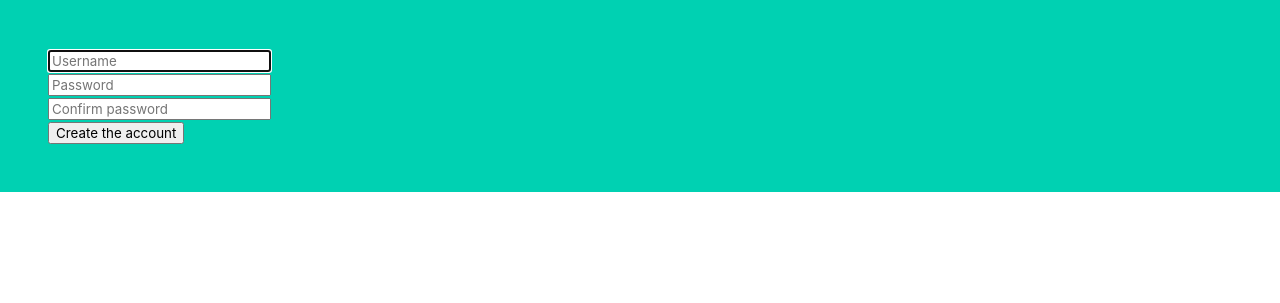
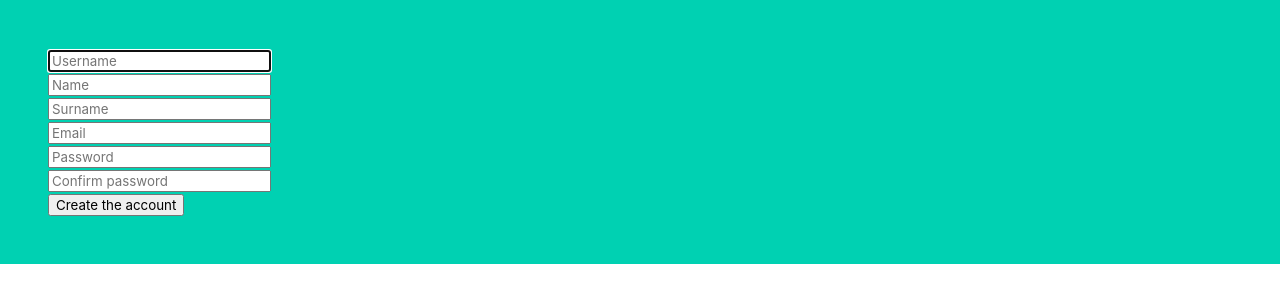
Before and after one commit to mustafaemreyildirim/Ancient-Settlement-Guide-App, a Flask app: page / in a window 1280 px wide. Shown: the top 303 px of the page. Run offline with Flask 2, Linux system fonts and the light colour scheme.

Commit message:
connect to db

```diff
--- a/app.py
+++ b/app.py
@@ -1,15 +1,41 @@
 from flask import Flask, render_template
 from wtform import *
+from models import *
+from datetime import datetime, timedelta
+
 
 app = Flask(__name__)
 app.secret_key="later"
+
+app.config['SQLALCHEMY_DATABASE_URI']="postgres://zlcsxccctwmvdp:b2b27bc4b07b3b309412b7c51e0483eaea106ba964509517379406b3ae762bf4@ec2-34-194-198-238.compute-1.amazonaws.com:5432/d35q9ogcrt02v1"
+db = SQLAlchemy(app)
 
 @app.route("/",methods=["GET", "POST"])
 def index():
 
     reg_form = RegForm()
     if reg_form.validate_on_submit():
-        return "good, you are in"
+        username = reg_form.username.data
+        name = reg_form.name.data
+        surname = reg_form.surname.data
+        email = reg_form.email.data
+        password = reg_form.password.data
+        createdate = datetime.now()
+
+
+        usern_ob = User.query.filter_by(username=username).first()
+        usere_ob = User.query.filter_by(email=email).first()
+
+        if usere_ob :
+            return "This email is being used. "
+
+        elif usern_ob :
+            return "This username is being used. "
+
+        user = User(username=username, password=password, name=name, surname=surname,email=email,createdate=createdate)
+        db.session.add(user)
+        db.session.commit()
+        return "user is added into db!"
 
     return render_template("index.html",form=reg_form)
 
--- a/templates/index.html
+++ b/templates/index.html
@@ -13,11 +13,11 @@ Registration
 
 
             {{dField(form.username, 'Username', autocomplete=true, autofocus=true) }}
-
+            {{dField(form.name, 'Name', autocomplete=true, autofocus=true) }}
+            {{dField(form.surname, 'Surname', autocomplete=true, autofocus=true) }}
+            {{dField(form.email, 'Email' )}}
             {{dField(form.password, 'Password' )}}
-
             {{dField(form.confirm_pwd, 'Confirm password' )}}
-
 
             <div>
                 {{ form.submit_button}}
@@ -26,4 +26,5 @@ Registration
             {{form.csrf_token}}
         </form>
     </div>
-</section>{% endblock %}
+</section>
+{% endblock %}
--- a/wtform.py
+++ b/wtform.py
@@ -1,6 +1,6 @@
 from flask_wtf import  FlaskForm
 from wtforms import StringField, PasswordField, SubmitField
-from wtforms.validators import InputRequired,  Length, EqualTo
+from wtforms.validators import InputRequired,  Length, EqualTo, Email
 
 class RegForm(FlaskForm):
     """Reg Form"""
@@ -9,6 +9,10 @@ class RegForm(FlaskForm):
         validators=[InputRequired(message="You need to enter a username."),
                     Length(min=4,max=50, message="The limits for the username are between 4 and 50.")])
 
+    name = StringField("name_label",  validators=[InputRequired("Please enter your name.")])
+    surname = StringField("surname_label",  validators=[InputRequired("Please enter your surname.")])
+    email = StringField("email_label",  validators=[InputRequired("Please enter your email address."), Email("This field requires a valid email address")])
+
     password = PasswordField('password_label',validators=[InputRequired(message="You need to enter a password."),
                     Length(min=1,max=50, message="The limits for the password are between 1 and 50.")])
 
```
Also changed, not shown: models.py (added, +17 -0 lines).
